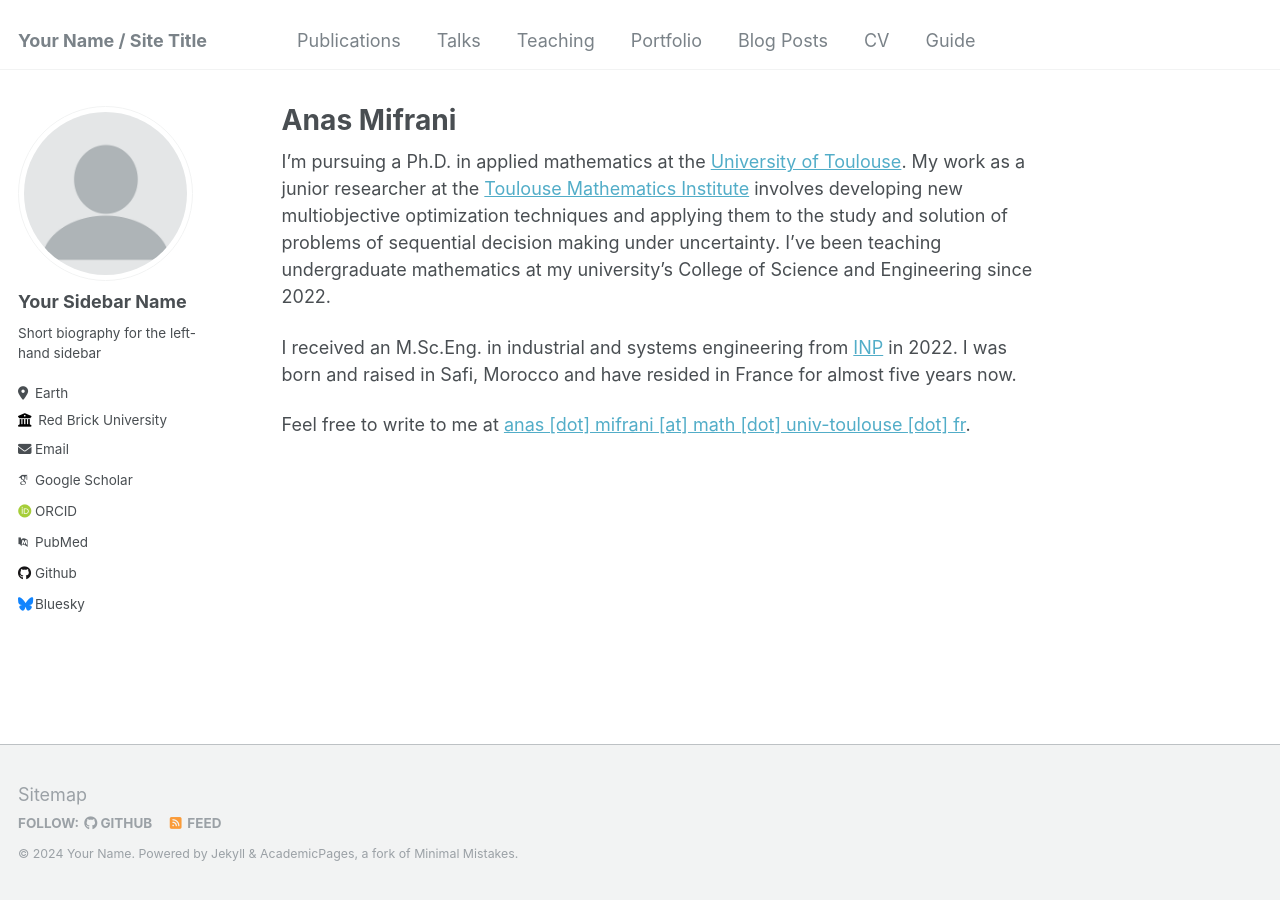
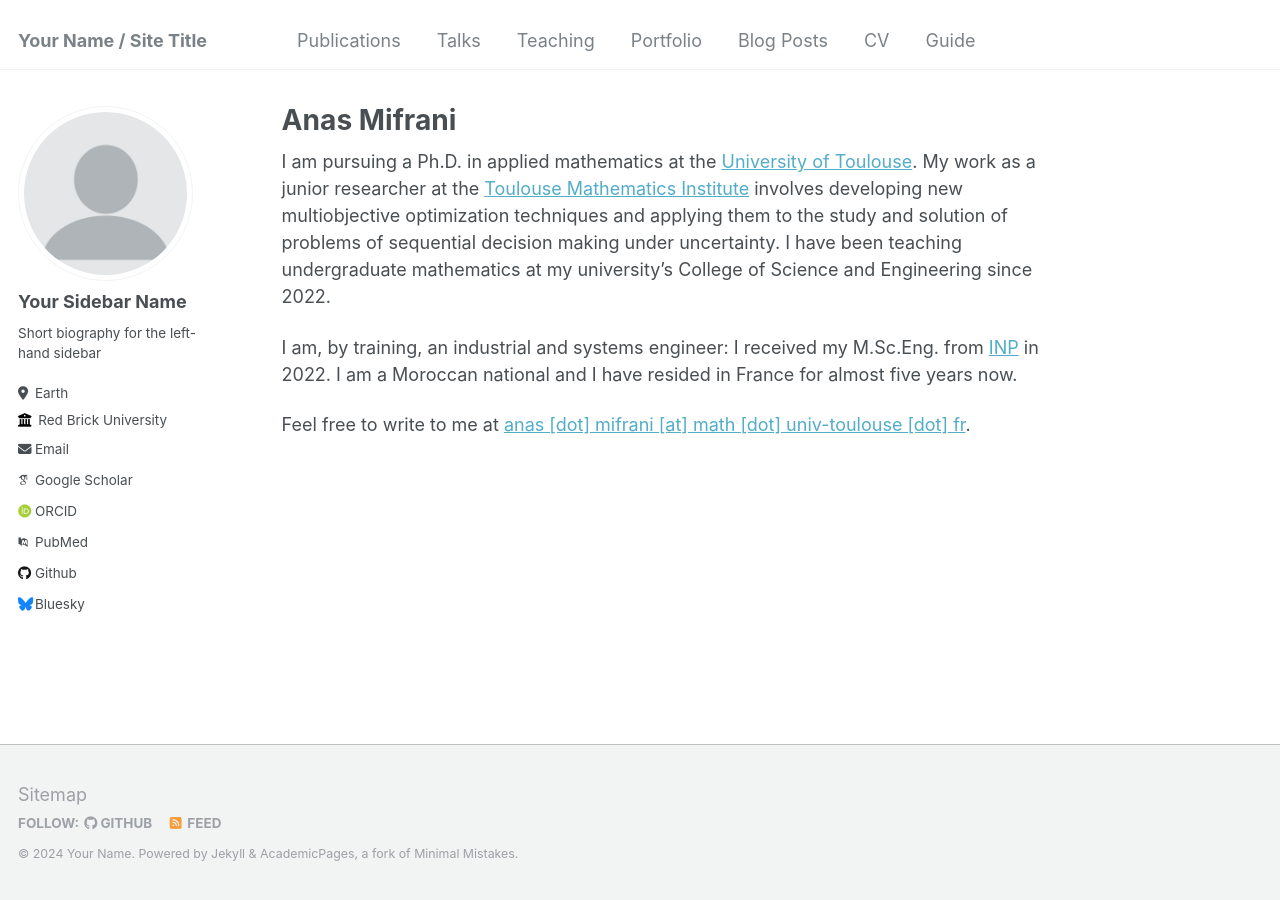
Before and after one commit to anmifrani/anmifrani.github.io, a Jekyll site: the page built from _pages/about.md, in a window 1280 px wide. Built offline with Jekyll 4.4.1, drawn with Linux system fonts in a browser that asks for light colours; some web fonts are replaced.

Commit message:
Update about.md

```diff
--- a/_pages/about.md
+++ b/_pages/about.md
@@ -7,8 +7,8 @@ redirect_from:
   - /about.html
 ---
 
-I'm pursuing a Ph.D. in applied mathematics at the [University of Toulouse](https://en.univ-toulouse.fr/). My work as a junior researcher at the [Toulouse Mathematics Institute](https://math.univ-toulouse.fr/en/) involves developing new multiobjective optimization techniques and applying them to the study and solution of problems of sequential decision making under uncertainty. I've been teaching undergraduate mathematics at my university's College of Science and Engineering since 2022.
+I am pursuing a Ph.D. in applied mathematics at the [University of Toulouse](https://en.univ-toulouse.fr/). My work as a junior researcher at the [Toulouse Mathematics Institute](https://math.univ-toulouse.fr/en/) involves developing new multiobjective optimization techniques and applying them to the study and solution of problems of sequential decision making under uncertainty. I have been teaching undergraduate mathematics at my university's College of Science and Engineering since 2022.
 
-I received an M.Sc.Eng. in industrial and systems engineering from [INP](https://www.inp-toulouse.fr/en/index.html) in 2022. I was born and raised in Safi, Morocco and have resided in France for almost five years now.
+I am, by training, an industrial and systems engineer: I received my M.Sc.Eng. from [INP](https://www.inp-toulouse.fr/en/index.html) in 2022. I am a Moroccan national and I have resided in France for almost five years now.
 
 Feel free to write to me at <a href="mailto:anas.mifrani@math.univ-toulouse.fr">anas [dot] mifrani [at] math [dot] univ-toulouse [dot] fr</a>.
```
